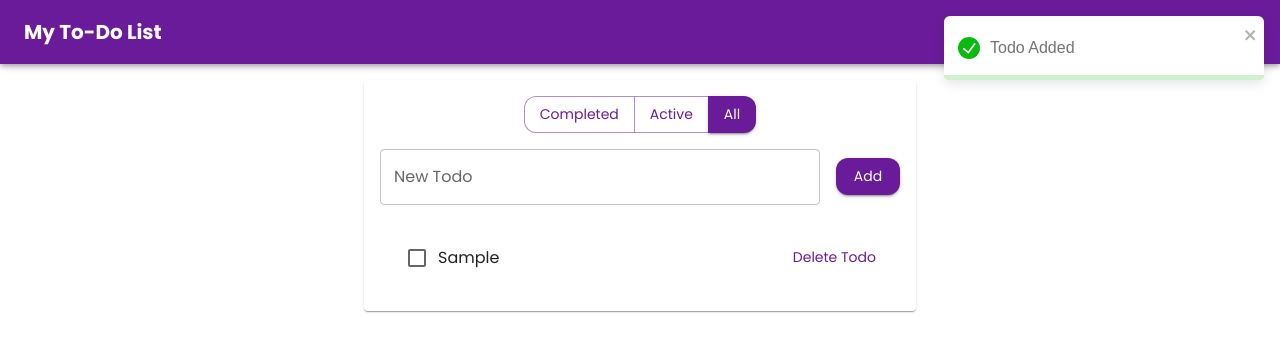
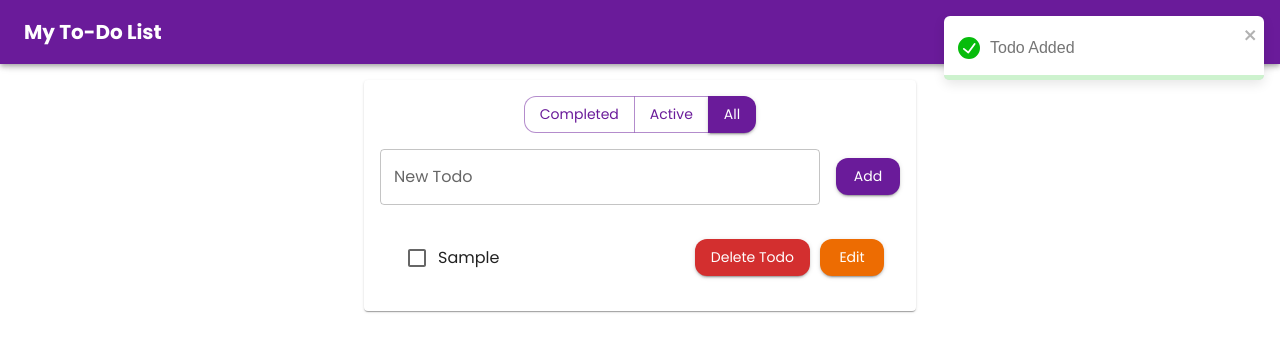
Before and after one commit to SanjilaGangaju/ShoppingCart-with-Redux-Toolkit, a React (Vite) app: page /cart in a window 1280 px wide. Both pictures are taken after typing "Sample" into the empty fields and a click on the button "Add". Shown: the top 352 px of the page. Built offline with nearby package versions, Linux system fonts and the light colour scheme.

Commit message:
add edit  functionality

```diff
--- a/src/components/TodoList.jsx
+++ b/src/components/TodoList.jsx
@@ -1,6 +1,6 @@
 import React, { useEffect, useState } from 'react'
 import { AppBar, Button, ButtonGroup, Checkbox, Container, List, ListItem, ListItemText, Paper, TextField, Toolbar, Typography } from '@mui/material'
-import { addTodo, toggleCompleted, deleteTodo} from '../redux/todoSlice'
+import { addTodo, toggleCompleted, deleteTodo, editTodo} from '../redux/todoSlice'
 import { useSelector, useDispatch } from 'react-redux'
 import { setFilter } from '../redux/filterSlice'
 import { ToastContainer, toast, Slide } from 'react-toastify';
@@ -30,7 +30,8 @@ transition: Slide,
     const [input, setInput] = useState('')
     const filter = useSelector(state=>state.filter)
     const todos = useSelector(state=>state.todos)
-
+    const [editingId, seteditingId]= useState(null);
+    const [editText, seteditText] = useState("");
      useEffect(() => {
   localStorage.setItem("todos", JSON.stringify(todos));
 }, [todos]);
@@ -51,6 +52,18 @@ transition: Slide,
 
         }
         setInput("");
+    }
+    const handleEdit=(id, text)=>{
+        seteditingId(id);
+        seteditText(text);
+    }
+    const handleEditAdd=()=>{
+        console.log(editingId, editText)
+        dispatch(editTodo({id:editingId, newText:editText}))
+        seteditText(null);
+        seteditingId(null);
+
+
     }
   return (
     <>
@@ -75,6 +88,7 @@ transition: Slide,
         <div style={{display:"flex", alignItems:"center", gap:"1rem", marginBottom:"1rem"}}>
               <TextField  variant="outlined"  fullWidth label="New Todo " value={input} onChange={(e)=>setInput(e.target.value)} onKeyDown={(e)=>{if(e.key==="Enter") handleAdd();}}></TextField>
               <Button variant="contained"  color="primary" onClick={handleAdd}>Add</Button>
+
         </div>
          {/* Task List*/}
 
@@ -82,12 +96,28 @@ transition: Slide,
             {filteredTodos.map(todo=>(
                 <ListItem key={todo.id} >
                     <Checkbox checked={todo.completed} onChange={()=>dispatch(toggleCompleted(todo.id))}></Checkbox>
+                     {todo.id==editingId?(<>
+                      <div style={{display:"flex", gap:10}}>
+                        <TextField  variant="outlined"  fullWidth value={editText} onChange={(e)=>seteditText(e.target.value)} onKeyDown={(e)=>{if(e.key==="Enter") handleEditAdd();}}></TextField>
+                        <Button onClick={() => seteditingId(null)}>Cancel</Button>
 
-                    <ListItemText primary={todo.text} sx={{textDecoration: todo.completed?"line-through": "none"}}>
-                    </ListItemText>
-                    <Button onClick={()=>{
+                          <Button variant="contained"  color="warning" onClick={()=>handleEditAdd} >Save</Button>
+
+                      </div>
+
+                     </>):
+                      (<><ListItemText primary={todo.text} sx={{textDecoration: todo.completed?"line-through": "none"}}></ListItemText>
+                       <div style={{display:"flex", gap:10}}>
+                         <Button variant="contained" color="error" onClick={()=>{
                         dispatch(deleteTodo(todo.id));
                         notify() }}>Delete Todo</Button>
+                          <Button variant="contained"  color="warning" onClick={()=>handleEdit(todo.id, todo.text)} >Edit</Button>
+
+                      </div>
+                    </>
+                    )}
+
+
 
                 </ListItem>
             ))}
--- a/src/redux/todoSlice/index.jsx
+++ b/src/redux/todoSlice/index.jsx
@@ -40,8 +40,15 @@ export const todoSlice = createSlice({
 
 
     },
+    editTodo: (state,action)=>{
+        const {id, newText} = action.payload;
+        const todos = state.find(todo=>todo.id===id);
+         if (todos){
+            todos.text=newText;
+         }
+    }
 
 }
 });
-export const {addTodo, toggleCompleted, deleteTodo} = todoSlice.actions
+export const {addTodo, toggleCompleted, deleteTodo, editTodo} = todoSlice.actions
 export default todoSlice.reducer;
```
